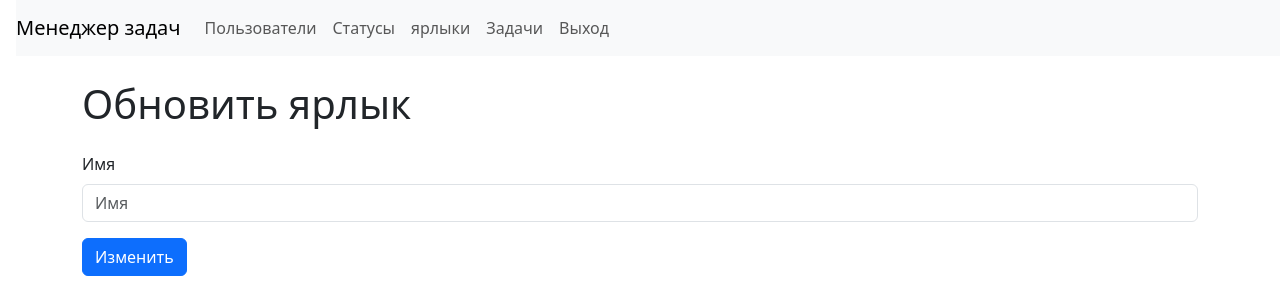
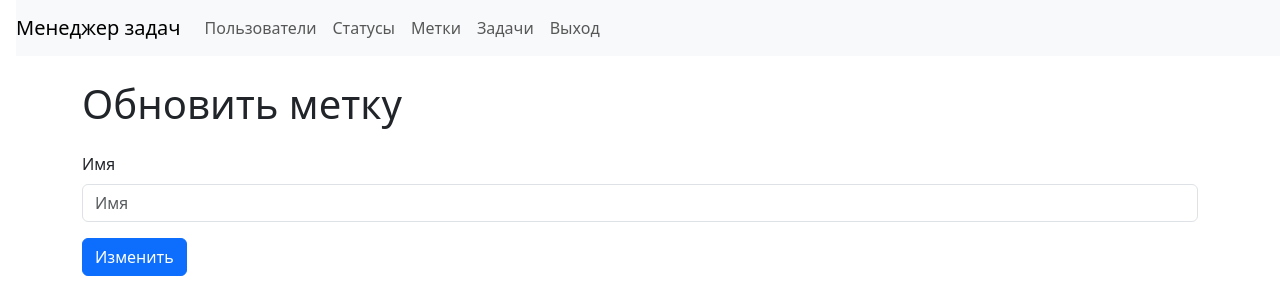
Before and after one commit to SafarGalimzianov/python-project-52, a Django app: template task_manager/templates/labels/update_labels.html in a window 1280 px wide. Shown: the top 300 px of the page. Run offline with Django 5.2, Linux system fonts and the light colour scheme; the template is opened without the code that fills it, so the values that code supplies are empty.

Commit message:
1.8.?: ...

```diff
--- a/task_manager/templates/labels/test.html
+++ b/task_manager/templates/labels/test.html
@@ -37,7 +37,7 @@
       </div>
     </div>
   <h1>Label Page</h1>
-  <a class="btn btn-primary mb-3" href="/statuses/create/">Создать ярлык</a>
+  <a class="btn btn-primary mb-3" href="/statuses/create/">Создать метку</a>
   <table class="table">
     <thead>
       <tr>
--- a/task_manager/templates/labels/update_labels.html
+++ b/task_manager/templates/labels/update_labels.html
@@ -21,7 +21,7 @@
             <a class="nav-link" href="/statuses/">Статусы</a>
           </li>
           <li class="nav-item">
-            <a class="nav-link" href="/labels/">ярлыки</a>
+            <a class="nav-link" href="/labels/">Метки</a>
           </li>
           <li class="nav-item">
             <a class="nav-link" href="/tasks/">Задачи</a>
@@ -36,7 +36,7 @@
       </div>
     </nav>
     <div class="container wrapper flex-grow-1">
-      <h1 class="my-4">Обновить ярлык</h1>
+      <h1 class="my-4">Обновить метку</h1>
       <form method="post">
         {% csrf_token %}
         <div class="mb-3">
```
